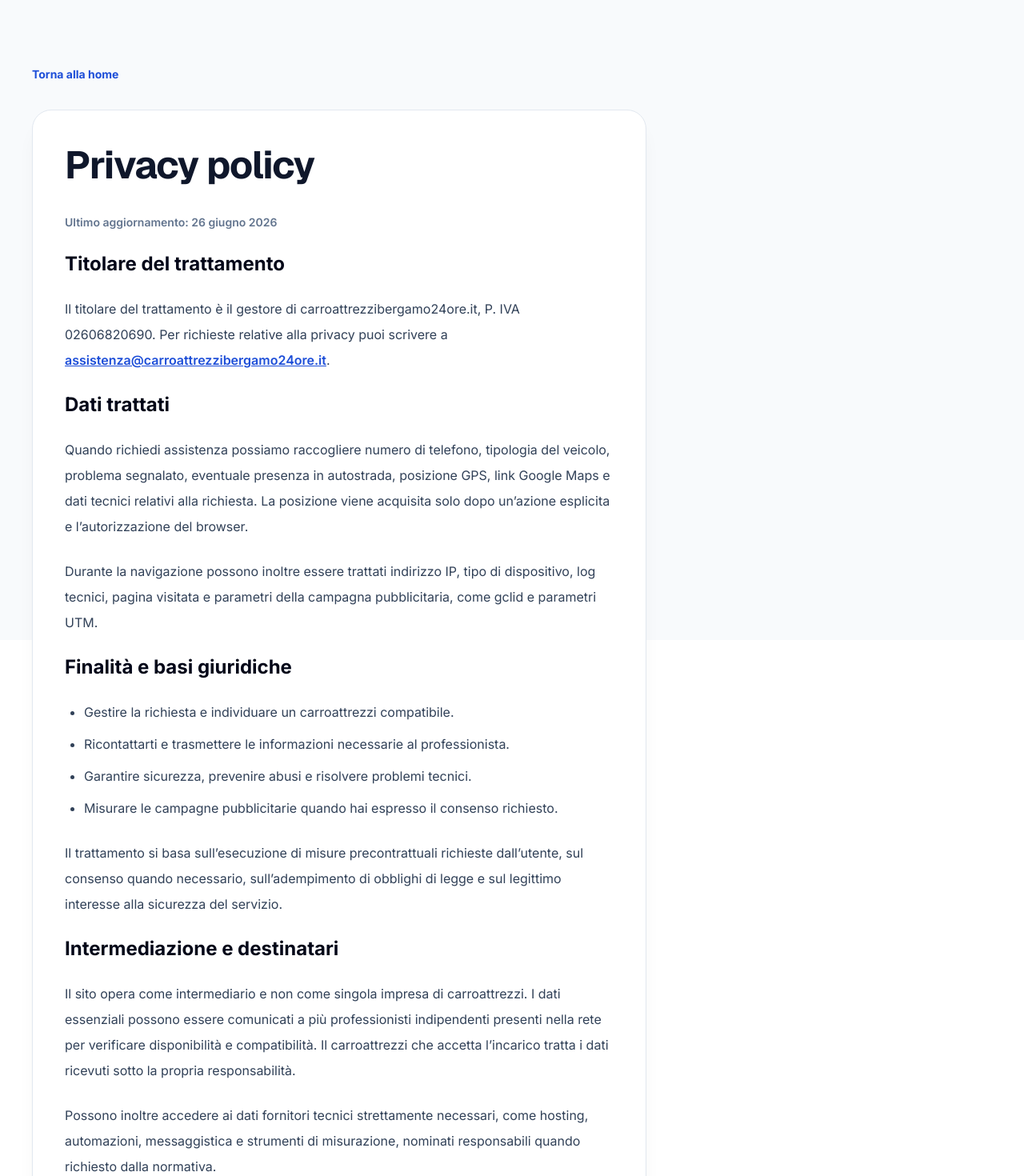
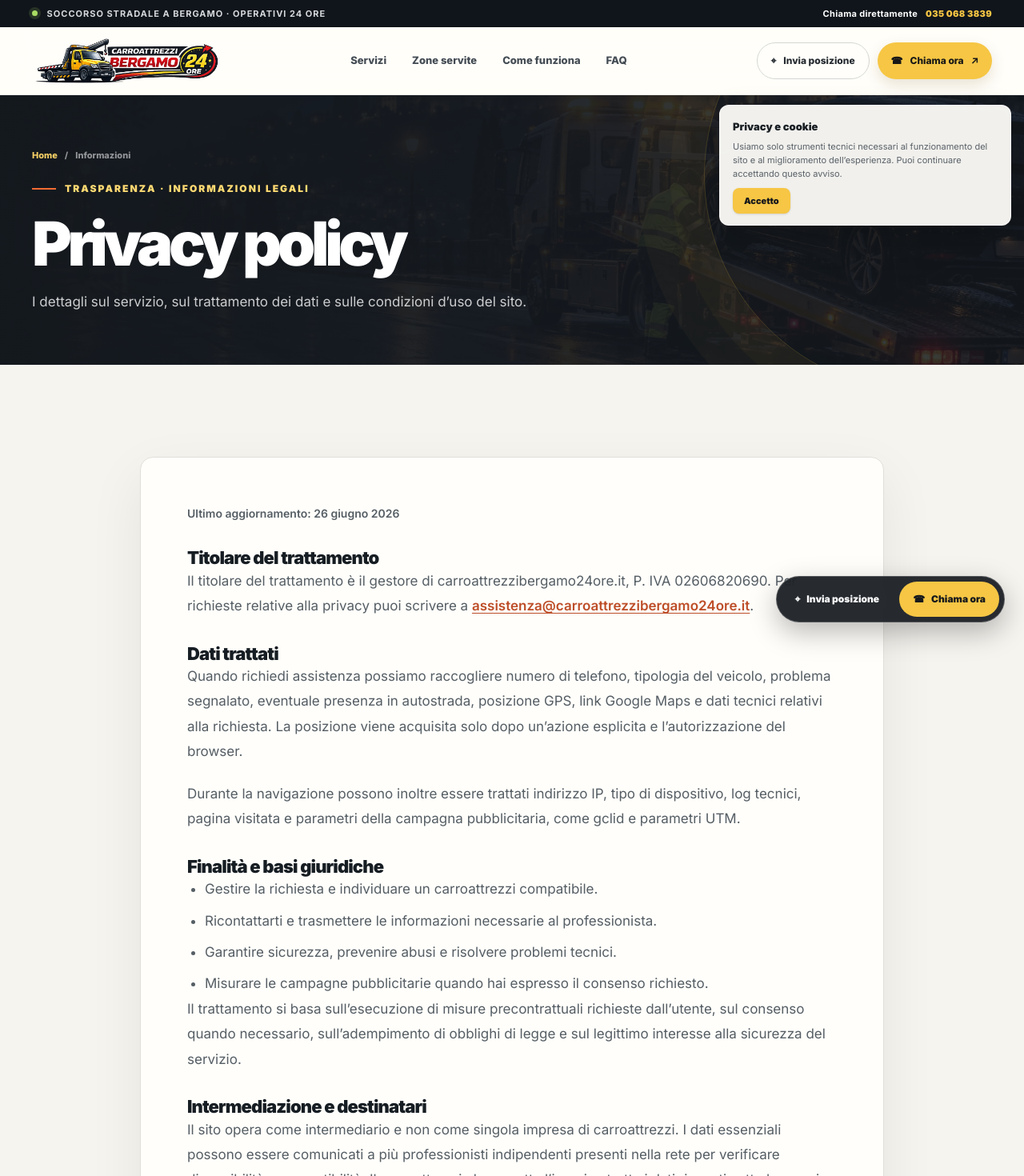
Before and after one commit to alessio-aesthetic/carroattrezzibergamo24ore.it, a Next.js app: page /privacy in a window 1280 px wide. Shown: the top 1470 px of the page at 80% size. Built offline with nearby package versions, Linux system fonts and the light colour scheme.

Commit message:
Extend Bergamo design to information pages

```diff
--- a/src/app/not-found.tsx
+++ b/src/app/not-found.tsx
@@ -1,37 +1,24 @@
 import Link from 'next/link'
 
 import { Container } from '@/components/Container'
+import { CallDock, SiteFooter, SiteHeader } from '@/components/SiteChrome'
 import { site } from '@/data/site'
 
 export default function NotFound() {
   return (
-    <main className="bg-slate-950 py-28 text-white">
-      <Container>
-        <p className="text-sm font-bold uppercase tracking-[0.22em] text-blue-300">
-          pagina non trovata
-        </p>
-        <h1 className="mt-4 font-display text-5xl font-bold">
-          Torna al servizio di carroattrezzi a Bergamo
-        </h1>
-        <p className="mt-5 max-w-2xl text-slate-300">
-          La pagina richiesta non è disponibile. Per assistenza stradale,
-          recupero o traino auto puoi tornare alla home o chiamare direttamente.
-        </p>
-        <div className="mt-8 flex gap-3">
-          <Link
-            href="/"
-            className="rounded-full bg-white px-6 py-3 text-sm font-semibold text-slate-950"
-          >
-            Home
-          </Link>
-          <Link
-            href={`tel:${site.tel}`}
-            className="rounded-full border border-white/20 px-6 py-3 text-sm font-semibold"
-          >
-            Chiama {site.phone}
-          </Link>
-        </div>
-      </Container>
-    </main>
+    <div className="bergamo-site">
+      <SiteHeader active="inner" />
+      <main>
+        <section className="ber-inner-hero ber-not-found">
+          <Container className="ber-container ber-not-found-inner">
+            <p className="ber-kicker">Errore 404 · Bergamo e provincia</p>
+            <h1>Questa strada<br/><span>non porta qui.</span></h1>
+            <p className="ber-inner-content-copy">La pagina che cercavi non è disponibile. Torna alla home oppure chiama per ricevere assistenza con il tuo veicolo.</p>
+            <div className="ber-inner-actions"><Link href="/">Torna alla home ↗</Link><a href={`tel:${site.tel}`}>☎ Chiama {site.phone}</a></div>
+          </Container>
+        </section>
+      </main>
+      <SiteFooter /><CallDock />
+    </div>
   )
 }
--- a/src/components/LegalPage.tsx
+++ b/src/components/LegalPage.tsx
@@ -1,6 +1,8 @@
 import Link from 'next/link'
 
 import { Container } from '@/components/Container'
+import { ConsentBanner } from '@/components/ConsentBanner'
+import { CallDock, SiteFooter, SiteHeader } from '@/components/SiteChrome'
 import { site } from '@/data/site'
 
 export function LegalPage({
@@ -11,23 +13,27 @@ export function LegalPage({
   children: React.ReactNode
 }) {
   return (
-    <main className="min-h-screen bg-slate-50 py-12 text-slate-900 sm:py-20">
-      <Container>
-        <Link href="/" className="text-sm font-bold text-[#1D4ED8]">
-          Torna alla home
-        </Link>
-        <div className="mt-8 max-w-3xl rounded-3xl border border-slate-200 bg-white p-7 shadow-xl shadow-slate-950/5 sm:p-10">
-          <h1 className="font-display text-4xl font-bold tracking-tight sm:text-5xl">
-            {title}
-          </h1>
-          <div className="mt-8 space-y-6 text-base leading-8 text-slate-700">
-            {children}
-          </div>
-          <p className="mt-10 border-t border-slate-200 pt-6 text-sm text-slate-500">
-            P. IVA {site.vatNumber}
-          </p>
-        </div>
-      </Container>
-    </main>
+    <div className="bergamo-site">
+      <SiteHeader active="inner" />
+      <main>
+        <section className="ber-inner-hero ber-legal-hero">
+          <Container className="ber-container ber-legal-heading">
+            <div className="ber-breadcrumb"><Link href="/">Home</Link><span>/</span><span>Informazioni</span></div>
+            <p className="ber-kicker" style={{marginTop:24}}>Trasparenza · Informazioni legali</p>
+            <h1>{title}</h1>
+            <p className="ber-inner-content-copy">I dettagli sul servizio, sul trattamento dei dati e sulle condizioni d’uso del sito.</p>
+          </Container>
+        </section>
+        <section className="ber-section ber-section-soft">
+          <Container className="ber-container">
+            <article className="ber-legal-card">
+              <div className="ber-prose ber-legal-copy">{children}</div>
+              <p className="ber-legal-vat">P. IVA {site.vatNumber}</p>
+            </article>
+          </Container>
+        </section>
+      </main>
+      <SiteFooter /><CallDock /><ConsentBanner />
+    </div>
   )
 }
--- a/src/styles/bergamo-premium.css
+++ b/src/styles/bergamo-premium.css
@@ -200,6 +200,21 @@
 .bergamo-site .ber-inner-photo span { position:absolute; right:12px; bottom:12px; left:12px; padding:12px 13px; color:#fff; border:1px solid rgb(255 255 255 / 18%); border-radius:10px; background:rgb(16 21 27 / 72%); font-size:11px; font-weight:750; backdrop-filter:blur(10px); }
 .bergamo-site .ber-inner-pillrow { display:flex; flex-wrap:wrap; gap:9px; margin-top:24px; }
 .bergamo-site .ber-inner-pillrow span { padding:8px 12px; color:#e7e7e4; border:1px solid rgb(255 255 255 / 22%); border-radius:999px; background:rgb(255 255 255 / 6%); font-size:10px; font-weight:750; }
+.bergamo-site .ber-legal-heading { position:relative; padding-top:67px; padding-bottom:64px; }
+.bergamo-site .ber-legal-heading h1 { max-width:950px; margin:22px 0 0; color:#fff; font-size:clamp(43px,6vw,76px); font-weight:850; letter-spacing:-.07em; line-height:.98; }
+.bergamo-site .ber-legal-heading .ber-inner-content-copy { max-width:650px; }
+.bergamo-site .ber-legal-card { max-width:930px; margin:0 auto; padding:clamp(24px,5vw,58px); border:1px solid #e1dfd8; border-radius:16px; background:#fffefa; box-shadow:0 24px 70px rgb(16 21 27 / 7%); }
+.bergamo-site .ber-legal-copy { font-size:15px; line-height:1.8; }
+.bergamo-site .ber-legal-copy h2 { margin-top:30px; color:#161d23; font-size:22px; font-weight:850; letter-spacing:-.04em; line-height:1.2; }
+.bergamo-site .ber-legal-copy h2:first-child { margin-top:0; }
+.bergamo-site .ber-legal-copy p { color:#555e65; }
+.bergamo-site .ber-legal-copy a { color:#bd4d28!important; text-decoration:underline; text-underline-offset:3px; }
+.bergamo-site .ber-legal-copy ul { padding-left:22px; color:#555e65; }
+.bergamo-site .ber-legal-vat { margin-top:29px; padding-top:19px; color:#737b81; border-top:1px solid #e4e2dc; font-size:11px; font-weight:700; }
+.bergamo-site .ber-not-found-inner { min-height:min(680px,calc(100svh - 118px)); padding-top:clamp(100px,14vw,190px); padding-bottom:clamp(75px,10vw,130px); }
+.bergamo-site .ber-not-found h1 { max-width:950px; margin:23px 0 0; color:#fff; font-size:clamp(54px,8vw,100px); font-weight:850; letter-spacing:-.075em; line-height:.92; }
+.bergamo-site .ber-not-found h1 span { color:var(--ber-signal); }
+.bergamo-site .ber-not-found .ber-inner-content-copy { max-width:670px; }
 .bergamo-site .ber-detail-grid { display:grid; grid-template-columns:.7fr 1.3fr; gap:clamp(40px,8vw,120px); }
 .bergamo-site .ber-detail-aside { position:sticky; top:135px; align-self:start; padding:24px; border:1px solid #e3e1db; border-radius:15px; background:#fffefa; box-shadow:0 10px 30px rgb(19 24 29 / 5%); }
 .bergamo-site .ber-detail-aside b { display:block; font-size:16px; }
@@ -325,6 +340,13 @@
   .bergamo-site .ber-inner-pillrow { gap:6px; margin-top:16px; }
   .bergamo-site .ber-inner-pillrow span { padding:6px 9px; font-size:9px; }
   .bergamo-site .ber-inner-photo { min-height:220px; }
+  .bergamo-site .ber-legal-heading { padding-top:47px; padding-bottom:45px; }
+  .bergamo-site .ber-legal-heading h1 { font-size:clamp(40px,10vw,60px); }
+  .bergamo-site .ber-legal-card { padding:21px 17px; border-radius:12px; }
+  .bergamo-site .ber-legal-copy { font-size:14px; }
+  .bergamo-site .ber-legal-copy h2 { margin-top:23px; font-size:19px; }
+  .bergamo-site .ber-not-found-inner { min-height:calc(100svh - 102px); padding-top:120px; padding-bottom:85px; }
+  .bergamo-site .ber-not-found h1 { font-size:clamp(48px,12vw,70px); }
   .bergamo-site .ber-detail-grid { grid-template-columns:1fr; gap:23px; }
   .bergamo-site .ber-detail-aside { position:static; order:-1; padding:18px; }
   .bergamo-site .ber-prose { font-size:15px; line-height:1.75; }
```
